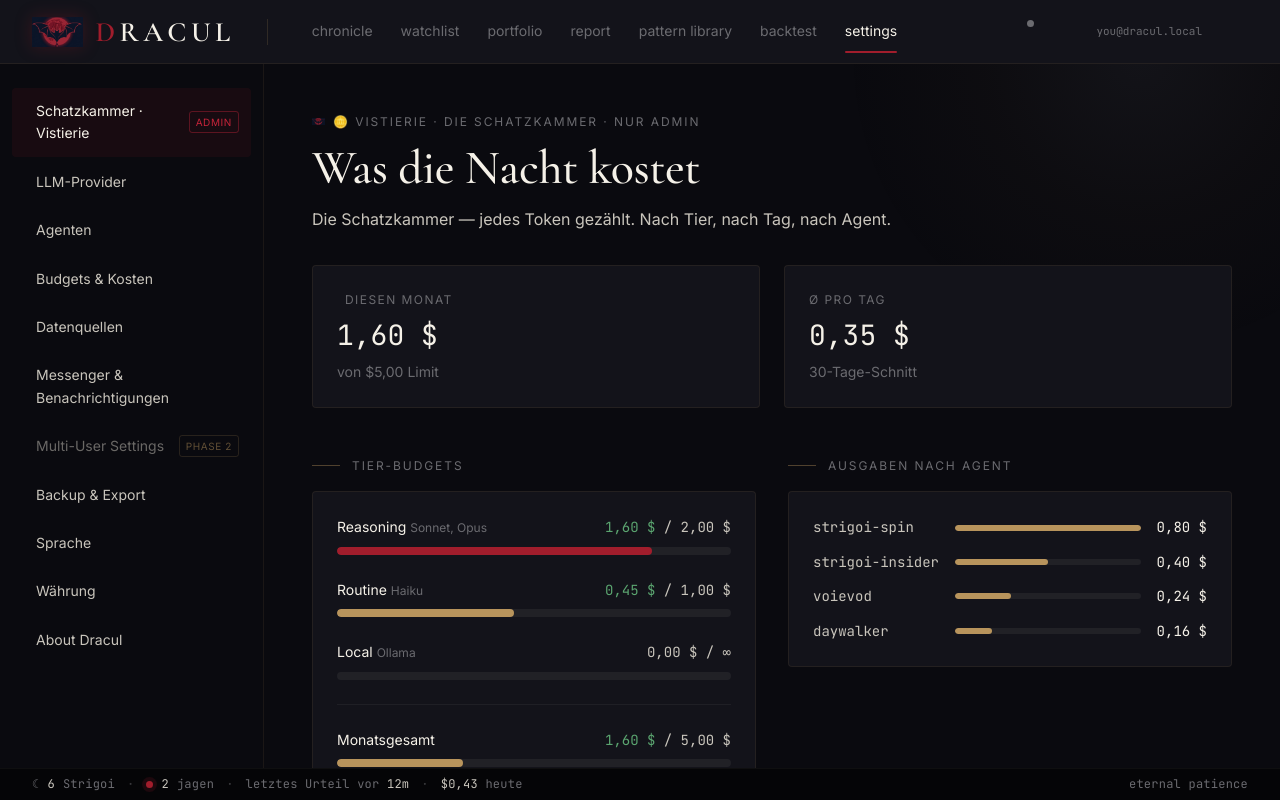
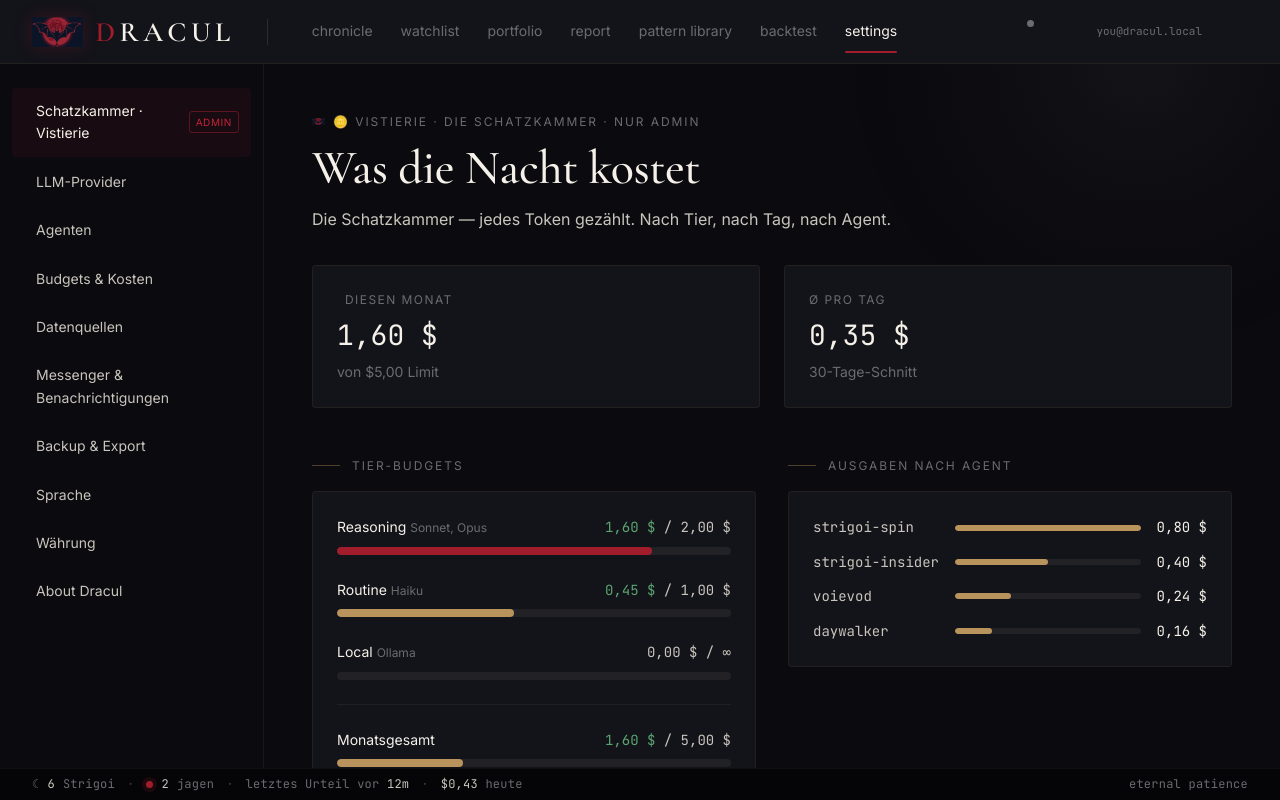
Before and after one commit to visterion/dracul, a Vue app in the folder chronicle/: page /settings in a window 1280 px wide. Built offline with nearby package versions, Linux system fonts and the light colour scheme.

Commit message:
feat(chronicle): hide multi-user settings entry until phase 2

```diff
--- a/chronicle/src/views/SettingsView.vue
+++ b/chronicle/src/views/SettingsView.vue
@@ -327,7 +327,8 @@ const navItems = computed(() => [
   { id: 'budgets',      icon: 'ph-coin',          label: t('settings.nav.budgets'),      admin: false, disabled: false, badge: null as string | null },
   { id: 'data-sources', icon: 'ph-chart-bar',     label: t('settings.nav.dataSources'),  admin: false, disabled: false, badge: null as string | null },
   { id: 'messenger',    icon: 'ph-chat-circle',   label: t('settings.nav.messenger'),    admin: false, disabled: false, badge: null as string | null },
-  { id: 'multi-user',   icon: 'ph-users',         label: t('settings.nav.multiUser'),    admin: false, disabled: true,  badge: 'Phase 2' },
+  // Phase 2 — hidden until multi-user lands:
+  // { id: 'multi-user', icon: 'ph-users', label: t('settings.nav.multiUser'), admin: false, disabled: true, badge: 'Phase 2' },
   { id: 'backup',       icon: 'ph-floppy-disk',   label: t('settings.nav.backup'),       admin: false, disabled: false, badge: null as string | null },
   { id: 'language',     icon: 'ph-globe',         label: t('settings.nav.language'),     admin: false, disabled: false, badge: null as string | null },
   { id: 'currency',     icon: 'ph-currency-circle-dollar', label: t('settings.nav.currency'), admin: false, disabled: false, badge: null as string | null },
```
